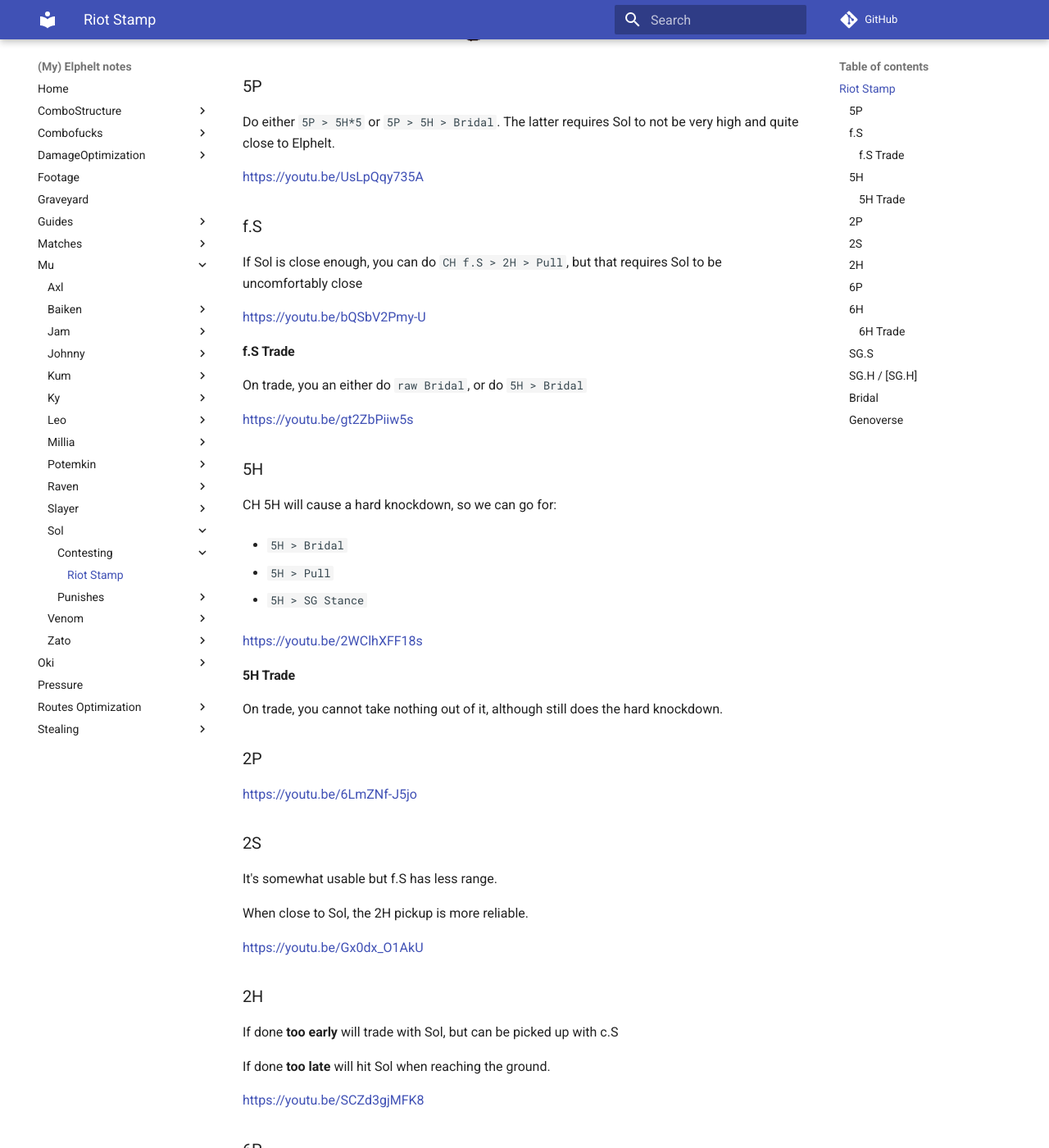
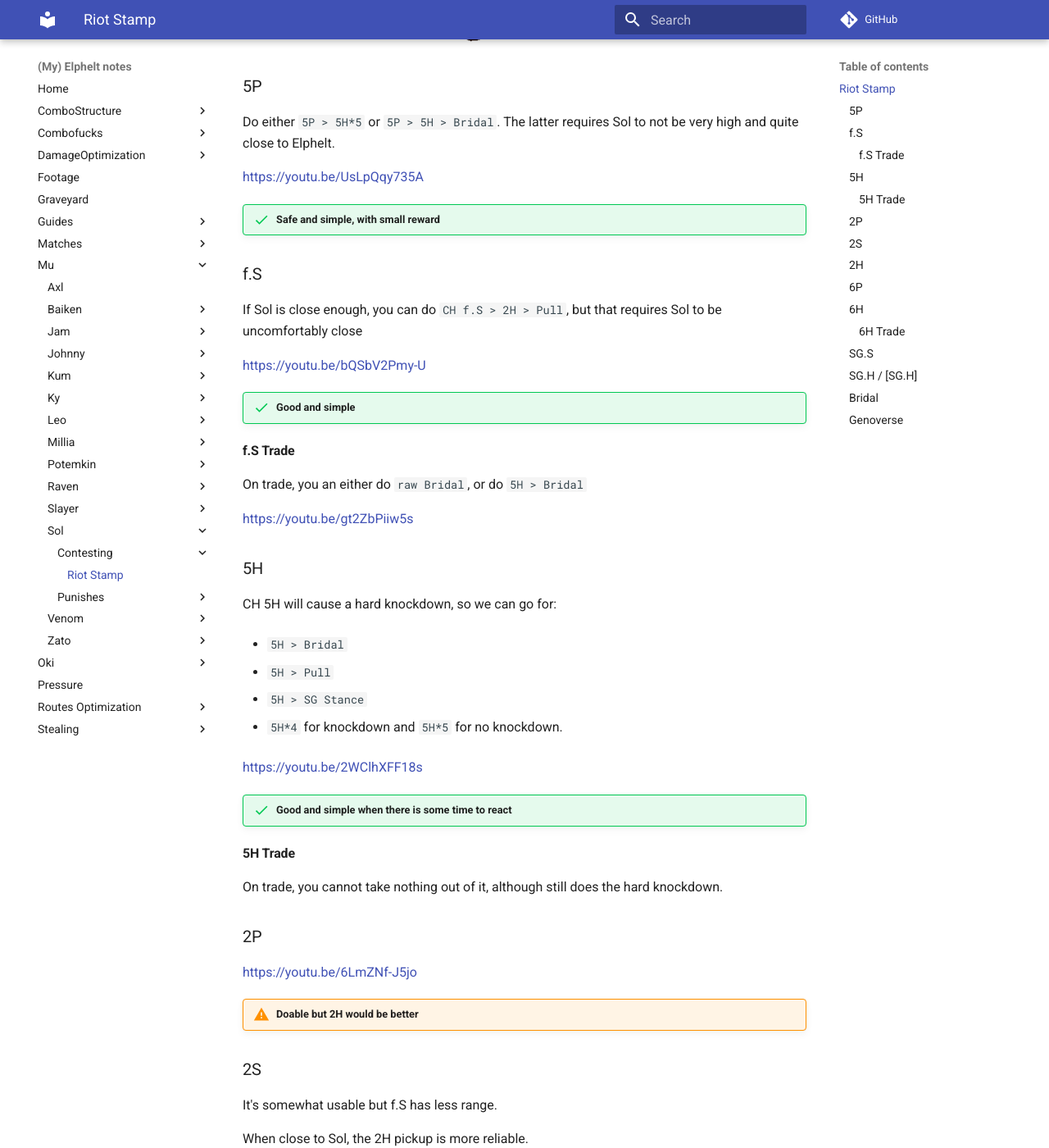
Before and after one commit to OriolFilter/Elphelt, an MkDocs documentation site: the page built from docs/Mu/Sol/Contesting/Riot_Stamp.md, in a window 1280 px wide and 1400 px high, scrolled down 1279 px. Shown: the whole window at 82% size. Built offline with MkDocs 1.6.1 and Material for MkDocs 9.7.7, drawn with Linux system fonts in a browser that asks for light colours; comment, search, counter and statistics services are not loaded; some of the changed text lies outside the part shown.

Commit message:
Added notes

```diff
--- a/docs/Mu/Sol/Contesting/Riot_Stamp.md
+++ b/docs/Mu/Sol/Contesting/Riot_Stamp.md
@@ -11,11 +11,15 @@ Do either `5P > 5H*5` or `5P > 5H > Bridal`. The latter requires Sol to not be v
 
 https://youtu.be/UsLpQqy735A
 
+!!! success "Safe and simple, with small reward"
+
 ## f.S
 
 If Sol is close enough, you can do `CH f.S > 2H > Pull`, but that requires Sol to be uncomfortably close
 
 https://youtu.be/bQSbV2Pmy-U
+
+!!! success "Good and simple"
 
 ### f.S Trade
 
@@ -33,15 +37,22 @@ CH 5H will cause a hard knockdown, so we can go for:
 
 - `5H > SG Stance`
 
+- `5H*4` for knockdown and `5H*5` for no knockdown.
+
 https://youtu.be/2WClhXFF18s
+
+!!! success "Good and simple when there is some time to react"
 
 ### 5H Trade
 
 On trade, you cannot take nothing out of it, although still does the hard knockdown.
 
+
 ## 2P
 
 https://youtu.be/6LmZNf-J5jo
+
+!!! Warning "Doable but 2H would be better"
 
 ## 2S
 
@@ -59,15 +70,21 @@ If done **too late** will hit Sol when reaching the ground.
 
 https://youtu.be/SCZd3gjMFK8
 
+!!! success "Low risk with good reward"
+
 ## 6P
 
 If you are very late with the 6P Sol will hit the ground and will be able to throw you.
 
 https://youtu.be/p8Rk81XH4fI
 
+!!! success "Very safe"
+
 ## 6H
 
 https://youtu.be/km4aQJ_8sYQ
+
+!!! note "A bit risky"
 
 ### 6H Trade
 
@@ -79,11 +96,15 @@ SG.S has little margin of not trading with Sol.
 
 https://youtu.be/e_bLCJ0IGXY
 
+!!! error "SG.H is much safer"
+
 ## SG.H / [SG.H]
 
 Just shoot the Sol before he reaches you.
 
 https://youtu.be/WwFwnuwBwFk
+
+!!! success "Good and Simple"
 
 ## Bridal
 
```
